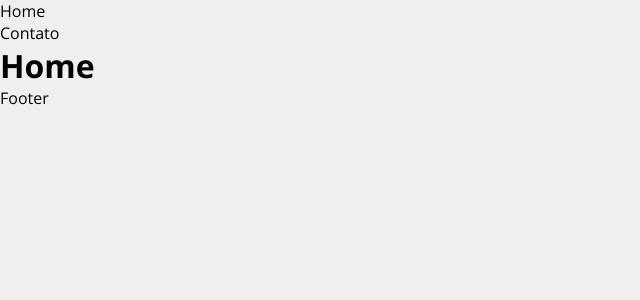
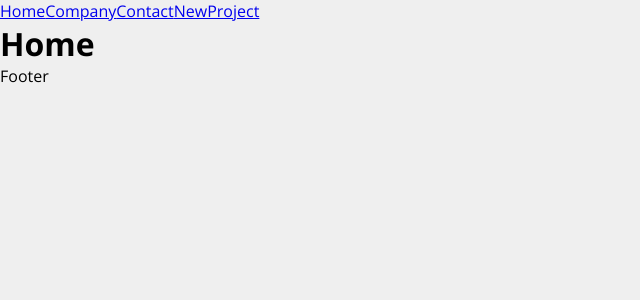
Before and after one commit to RafaelHDSV/Costs, a React (Create React App) app: page / in a window 1280 px wide. Shown: the top 300 px of the page, without its empty margins (0-640 px from the left). Built offline with nearby package versions, Linux system fonts and the light colour scheme; the HTML template or start-up script is replaced by a standard one.

Commit message:
Adding link for routes

```diff
--- a/src/App.js
+++ b/src/App.js
@@ -1,4 +1,4 @@
-import { BrowserRouter as Router, Routes, Route } from 'react-router-dom'
+import { BrowserRouter as Router, Routes, Route, Link } from 'react-router-dom'
 import Home from './components/pages/Home'
 import Company from './components/pages/Company'
 import Contact from './components/pages/Contact'
@@ -8,10 +8,12 @@ function App() {
   return (
     <div className="App">
       <Router>
-        <ul>
-          <li>Home</li>
-          <li>Contato</li>
-        </ul>
+        <div>
+          <Link to='/'>Home</Link>
+          <Link to='/company'>Company</Link>
+          <Link to='/contact'>Contact</Link>
+          <Link to='/newproject'>NewProject</Link>
+        </div>
         <Routes>
           <Route exact path='/' element={<Home />} />
           <Route path='/company' element={<Company />} />
```
